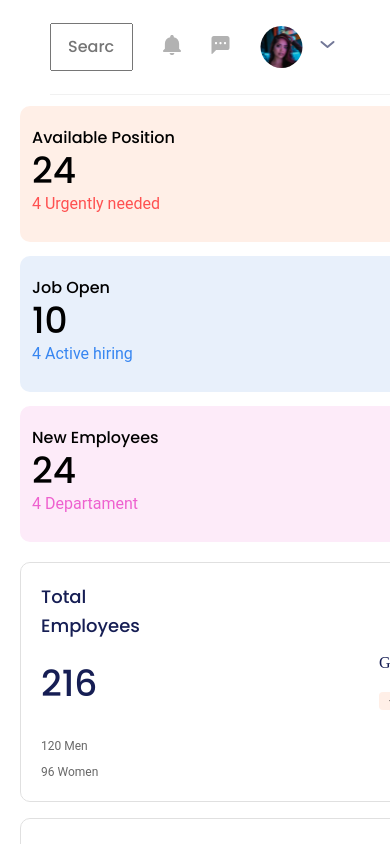
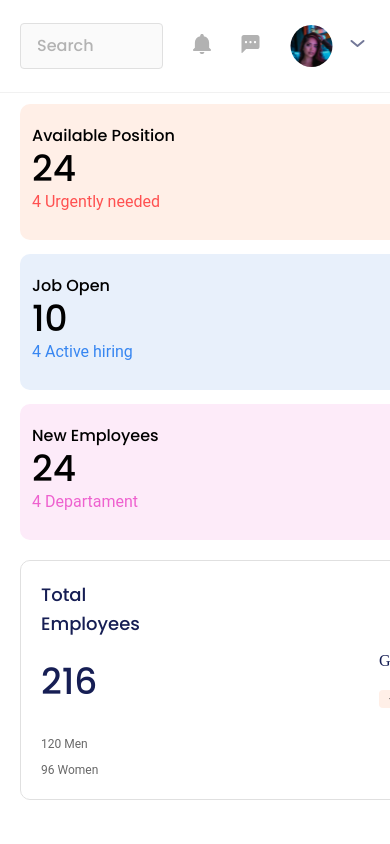
Before and after one commit to samuelleitee/We-HR, a React (Vite) app: page /dashboard in a window 390 px wide. Built offline with nearby package versions, Linux system fonts and the light colour scheme.

Commit message:
style: add responsive attributes to Header
Co-authored-by: PauloBezz <paulo.bezerra2057@gmail.com>

```diff
--- a/src/components/Header/styles.module.css
+++ b/src/components/Header/styles.module.css
@@ -13,6 +13,13 @@
   max-width: 343px;
   padding: 10px 16px;
   font: var(--title-small);
+  background: var(--background-color);
+  border: 1px solid #E0E0E0;
+  border-radius: 4px;
+}
+
+.input::placeholder {
+    color: #B3B3B3;
 }
 
 .profile {
@@ -43,3 +50,11 @@
     width: fit-content;
   }
 }
+
+@media screen and (max-width: 616px) {
+    .container {
+        margin: 0;
+        padding-left: 20px;
+        padding-right: 20px;
+    }
+  }
--- a/src/pages/Dashboard/styles.module.css
+++ b/src/pages/Dashboard/styles.module.css
@@ -11,6 +11,7 @@
   gap: 11px;
 
   width: 100%;
+  padding-bottom: 34px;
 }
 
 .container .main {
```
